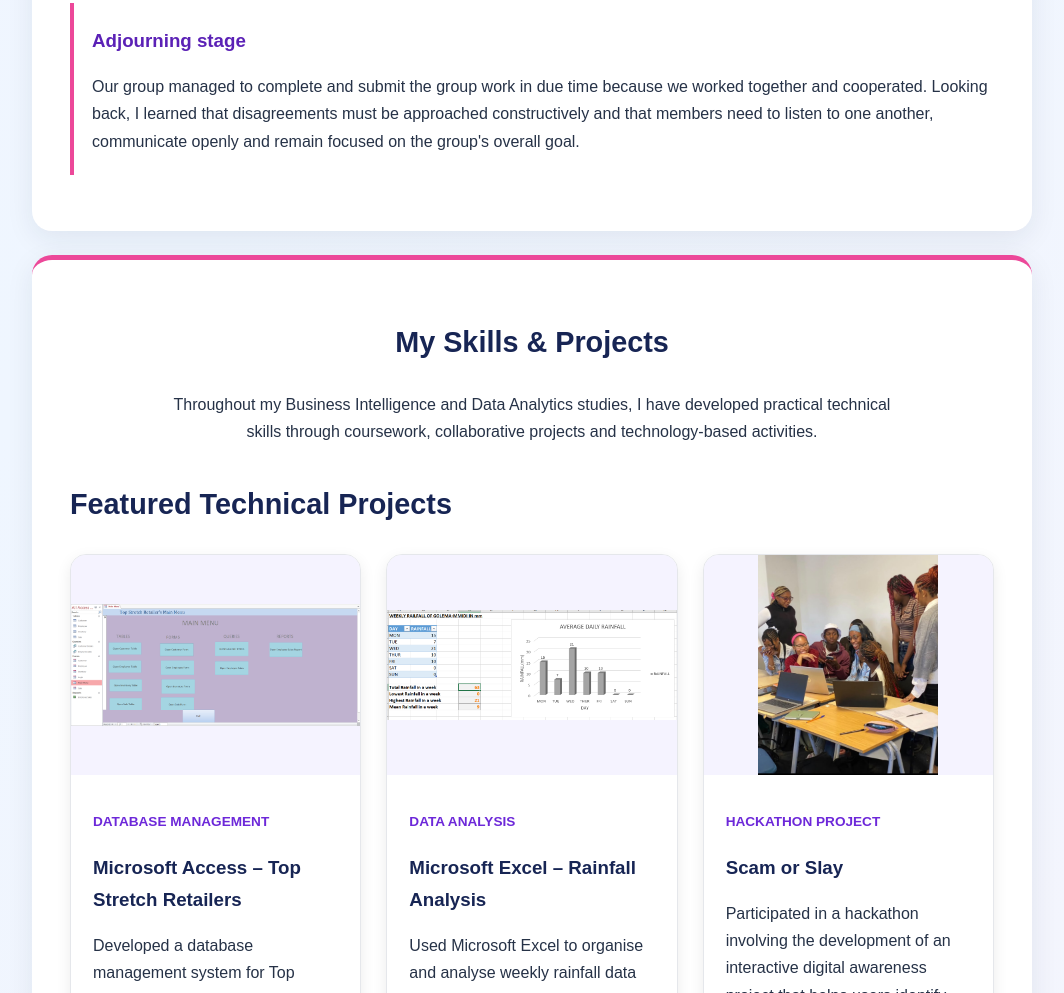
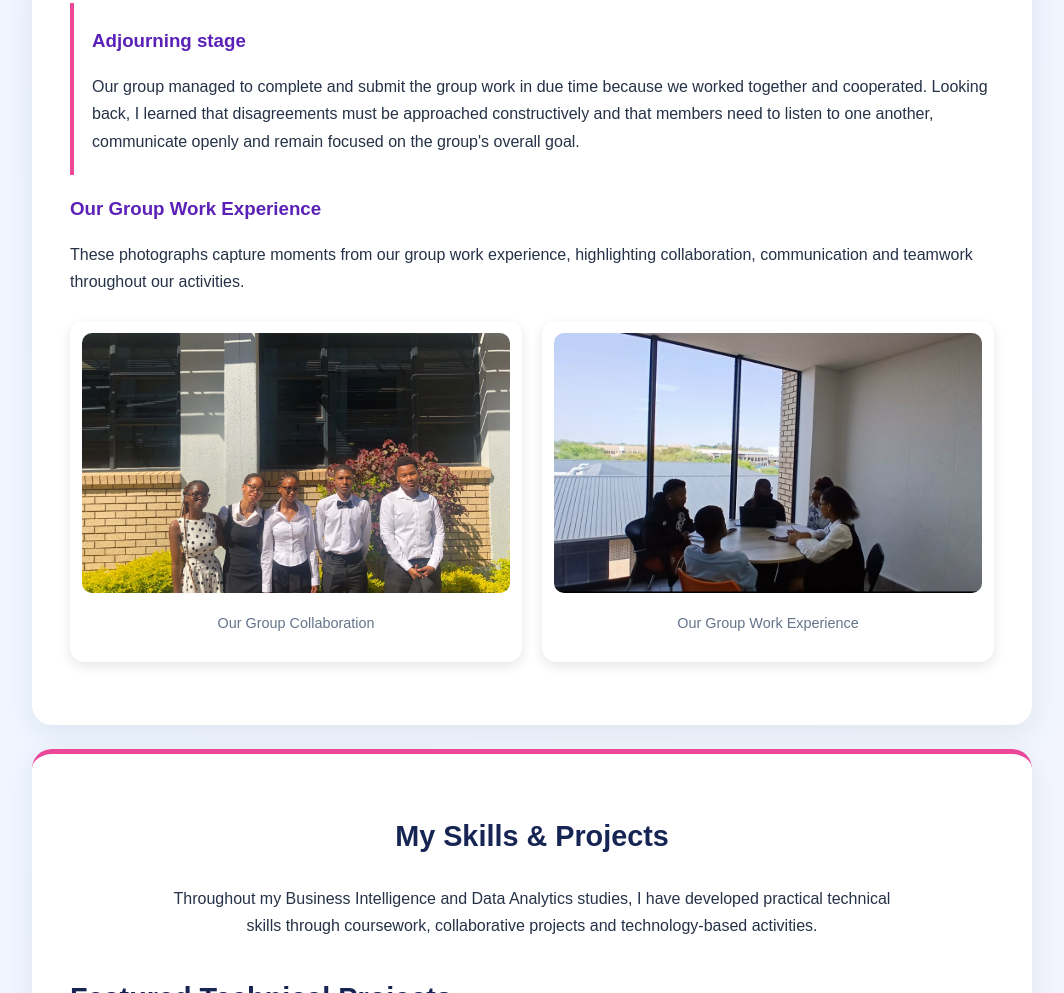
Before and after one commit to bs-bida26-184/bs-bida26-184.github.io, a plain HTML site: page index.html in a window 1280 px wide. Shown: the part 4456-5449 px from the top of the page, without its empty margins (108-1172 px from the left). Drawn offline with Linux system fonts and the light colour scheme.

Commit message:
Update index.html

```diff
--- a/index.html
+++ b/index.html
@@ -207,7 +207,44 @@
     color: var(--navy);
     margin: 35px 0 15px;
 }
-</style>
+
+/* GROUP WORK PHOTO GALLERY */
+
+.group-gallery {
+    display: grid;
+    grid-template-columns: repeat(2, minmax(0, 1fr));
+    gap: 20px;
+    margin: 25px 0;
+}
+
+.group-photo {
+    background: white;
+    padding: 12px;
+    border-radius: 14px;
+    box-shadow: 0 4px 12px rgba(0,0,0,0.1);
+}
+
+.group-photo img {
+    width: 100%;
+    height: 260px;
+    object-fit: cover;
+    border-radius: 10px;
+    cursor: pointer;
+}
+
+.group-photo p {
+    text-align: center;
+    color: var(--muted);
+    margin-top: 10px;
+    font-size: 0.9rem;
+}
+
+@media (max-width: 650px) {
+    .group-gallery {
+        grid-template-columns: 1fr;
+    }
+}
+  </style>
 </head>
 <body>
   <header class="hero" id="top">
@@ -323,6 +360,34 @@
         <h3>Adjourning stage</h3>
         <p>Our group managed to complete and submit the group work in due time because we worked together and cooperated. Looking back, I learned that disagreements must be approached constructively and that members need to listen to one another, communicate openly and remain focused on the group's overall goal.</p>
       </div>
+
+<h3>Our Group Work Experience</h3>
+
+<p>
+    These photographs capture moments from our group
+    work experience, highlighting collaboration,
+    communication and teamwork throughout our activities.
+</p>
+
+<div class="group-gallery">
+
+    <div class="group-photo">
+        <a href="group-work-1.jpg" target="_blank">
+            <img src="group-work-1.jpg"
+                 alt="Our group working together">
+        </a>
+        <p>Our Group Collaboration</p>
+    </div>
+
+    <div class="group-photo">
+        <a href="group-work-2.jpg" target="_blank">
+            <img src="group-work-2.jpg"
+                 alt="Group members participating in an activity">
+        </a>
+        <p>Our Group Work Experience</p>
+    </div>
+
+</div>
     </section>
 
     <section id="skills">
```
